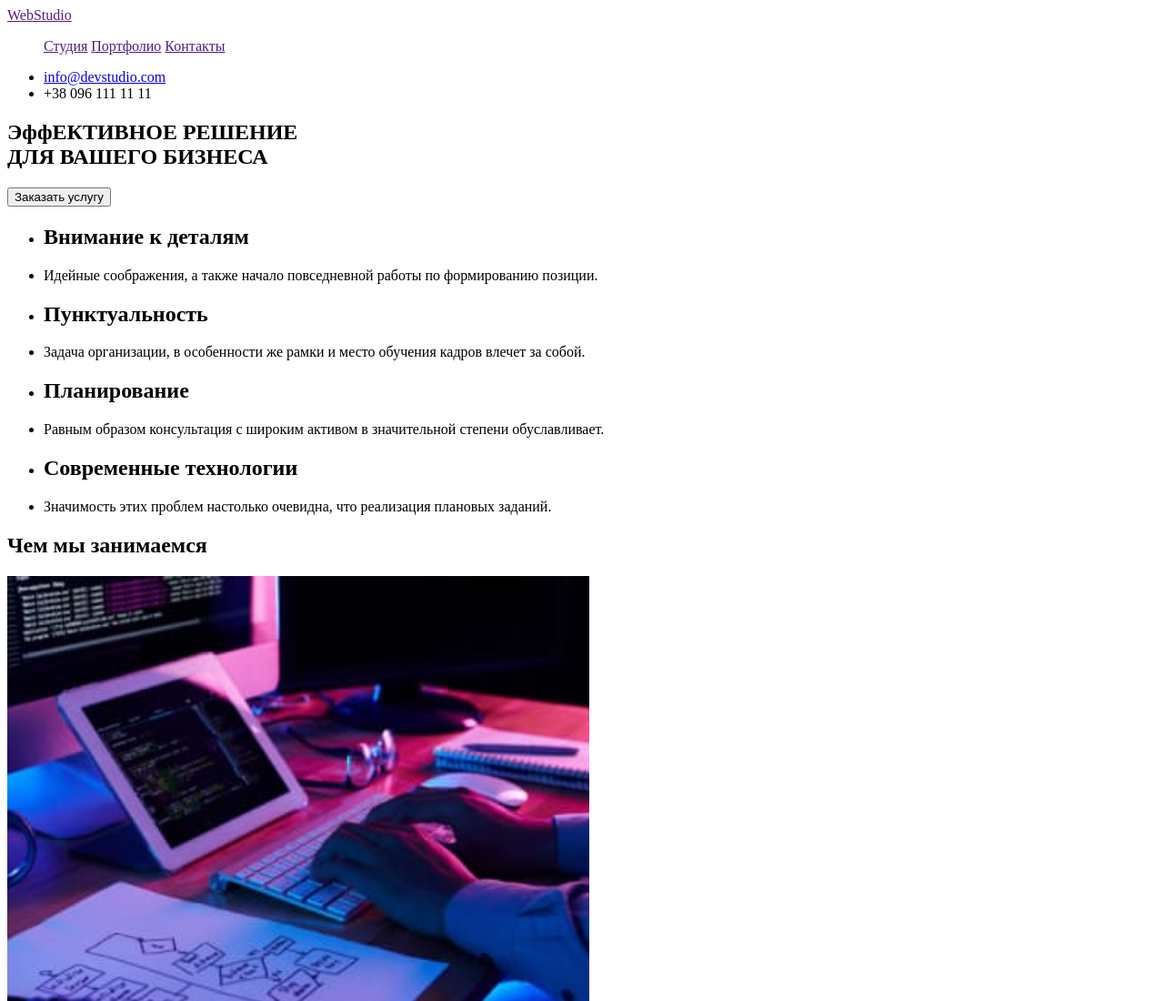
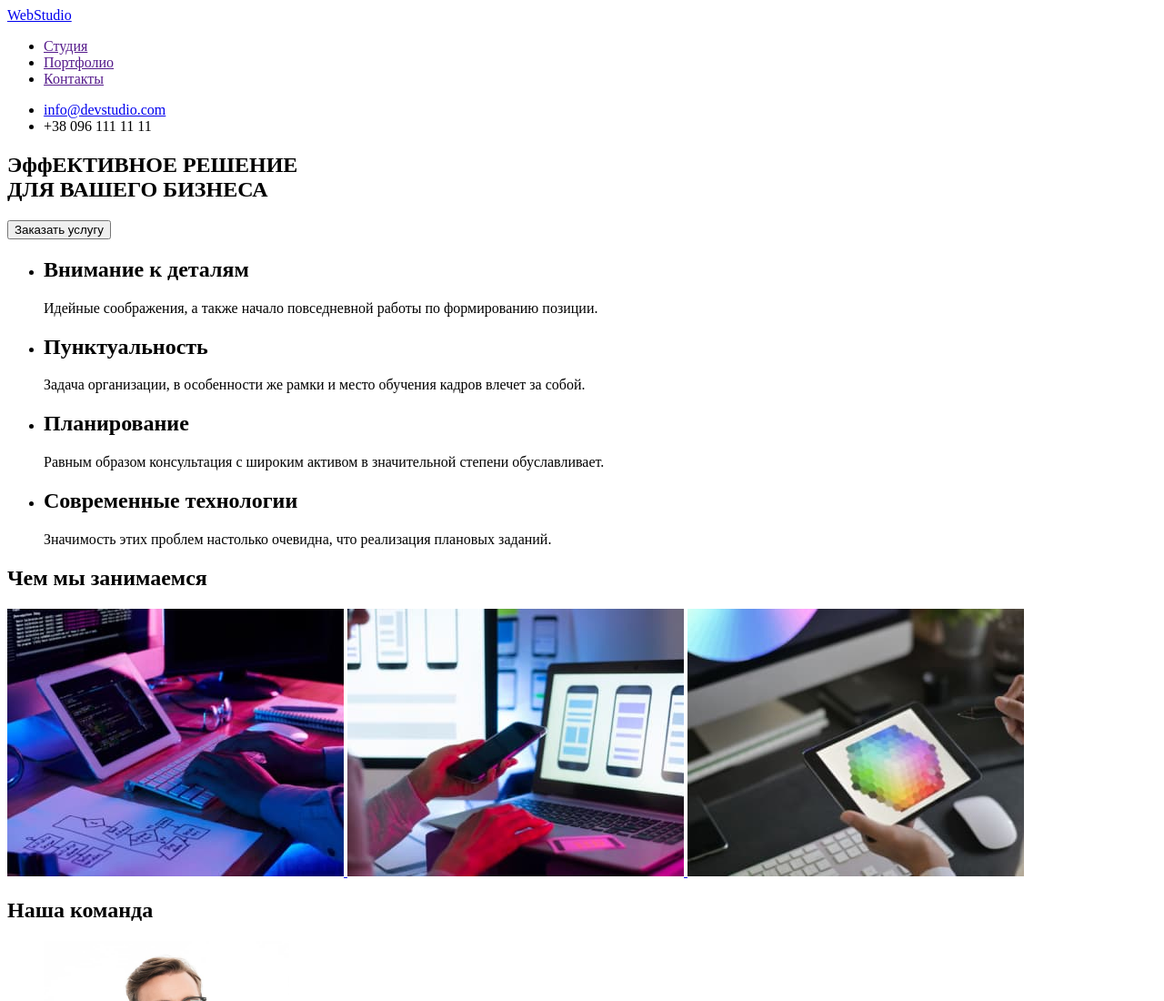
Before and after one commit to Anastasiia-Chikrizova/goit-markup-hw-01, a plain HTML site: page index.html in a window 1280 px wide. Shown: the top 1100 px of the page at 91% size. Drawn offline with Linux system fonts and the light colour scheme.

Commit message:
add main

```diff
--- a/index.html
+++ b/index.html
@@ -1,18 +1,19 @@
 <!DOCTYPE html>
-<html lang="en">
+<html lang="ru">
 <head>
     <meta charset="UTF-8">
     <meta http-equiv="X-UA-Compatible" content="IE=edge">
     <meta name="viewport" content="width=device-width, initial-scale=1.0">
     <title>Document</title>
 </head>
+<body>
 <header>
     <nav>
-    <a href="">WebStudio</a>
+    <a href="/">WebStudio</a>
  <ul>
-    <a href="">Студия</a>
-    <a href="">Портфолио</a>
-    <a href="">Контакты</a>
+    <li><a href="">Студия</a></li>
+    <li><a href="">Портфолио</a></li>
+    <li><a href="">Контакты</a></li>
  </ul>
     </nav>
 <ul>
@@ -20,64 +21,77 @@
     <li>+38 096 111 11 11</li>
 </ul>
 </header>
-<body>
 <main>
     <section>
         <h1>ЭффЕКТИВНОЕ РЕШЕНИЕ<br /> ДЛЯ ВАШЕГО БИЗНЕСА</h1>
         <button type="button">Заказать услугу</button>
     </section>
-</main>
 <secrion>
     <ul>
-        <li><h2>Внимание к деталям</h2></li>
-        <li><p>Идейные соображения, а также начало повседневной работы по формированию позиции.</p></li>
-        <li><h2>Пунктуальность</h2></li>
-        <li><p>Задача организации, в особенности же рамки и место обучения кадров влечет за собой.</p></li>
-        <li><h2>Планирование</h2></li>
-        <li><p>Равным образом консультация с широким активом в значительной степени обуславливает.</p></li>
-        <li><h2>Современные технологии</h2></li>
-        <li><p>Значимость этих проблем настолько очевидна, что реализация плановых заданий.</p></li>
+        <li>
+            <h2>Внимание к деталям</h2>
+            <p>
+            Идейные соображения, а также начало повседневной работы по формированию позиции.
+        </p>
+    </li>
+        <li>
+            <h2>Пунктуальность</h2>
+        <p>
+            Задача организации, в особенности же рамки и место обучения кадров влечет за собой.
+        </p>
+    </li>
+        <li>
+            <h2>Планирование</h2>
+        <p>Равным образом консультация с широким активом в значительной степени обуславливает.
+        </p>
+    </li>
+        <li
+        ><h2>Современные технологии</h2>
+       <p>
+           Значимость этих проблем настолько очевидна, что реализация плановых заданий.
+        </p>
+    </li>
     </ul>
 </secrion>
 <section>
     <h2>Чем мы занимаемся</h2>
     <a href="ссылка будущяя">
         <img src="./images/first.jpg" alt="набор кода"
-            width="640" />
+            width="370" />
     </a>
     <a href="ссылка будущяя">
         <img src="./images/second.jpg" alt="мобильный телефон"
-            width="640" />
+            width="370" />
     </a>
     <a href="ссылка будущяя">
         <img src="./images/third.jpg" alt="цветовая палитра"
-            width="640" />
+            width="370" />
     </a>
 </section>
 <section>
     <h2>Наша команда</h2>
 <figure>
-    <img src="./images/igor (1).jpg" alt="фото дизайнера" />
+    <img src="./images/igor (1).jpg" alt="фото дизайнера" width="270" />
     <figcaption>Игорь Демьяненко</figcaption>
     <figcaption>Product Designer</figcaption>
     <figure>
-        <img src="./images/olga (1).jpg" alt="фото разработчика" />
+        <img src="./images/olga (1).jpg" alt="фото разработчика" width="270" />
         <figcaption>Ольга Репина</figcaption>
         <figcaption>Frontend Developer</figcaption>
     </figure>
     <figure>
-        <img src="./images/nikolay (1).jpg" alt="фото маркетолога" />
+        <img src="./images/nikolay (1).jpg" alt="фото маркетолога" width="270" />
         <figcaption>Николай Тарасов</figcaption>
         <figcaption>Marketing</figcaption>
     </figure>
     <figure>
-        <img src="./images/mikhail (1).jpg" alt="фото юи дизайнера" />
+        <img src="./images/mikhail (1).jpg" alt="фото юи дизайнера" width="270" />
         <figcaption>Михаил Ермаков</figcaption>
         <figcaption>UI Designer</figcaption>
     </figure>
 </figure>
 </section>
-</body>
+</main>
 <footer>
     <a href="">WebStudio</a>
     <address>
@@ -87,5 +101,6 @@
         <a href="tel:+38 099 111 11 11">+38 099 111 11 11</a>
     </address>
 </footer>
+</body>
 </html>
 </html>
```
